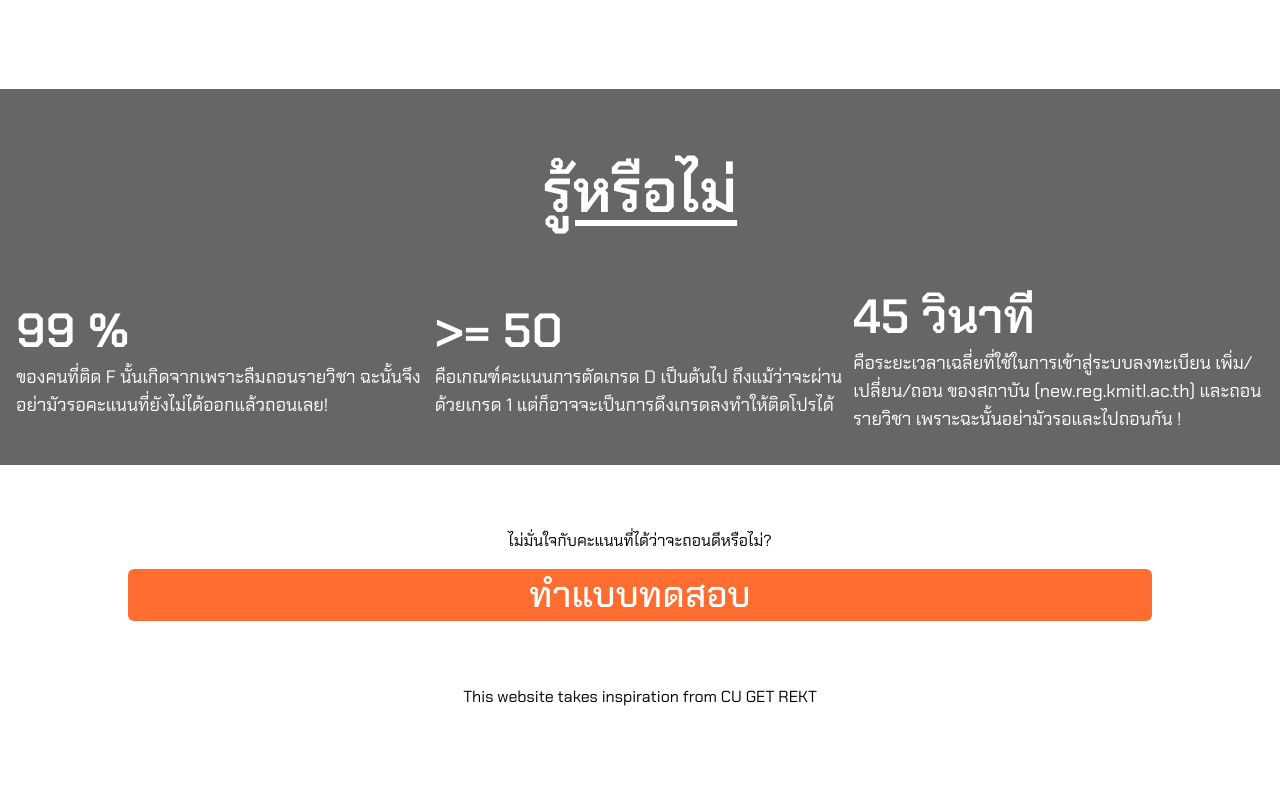
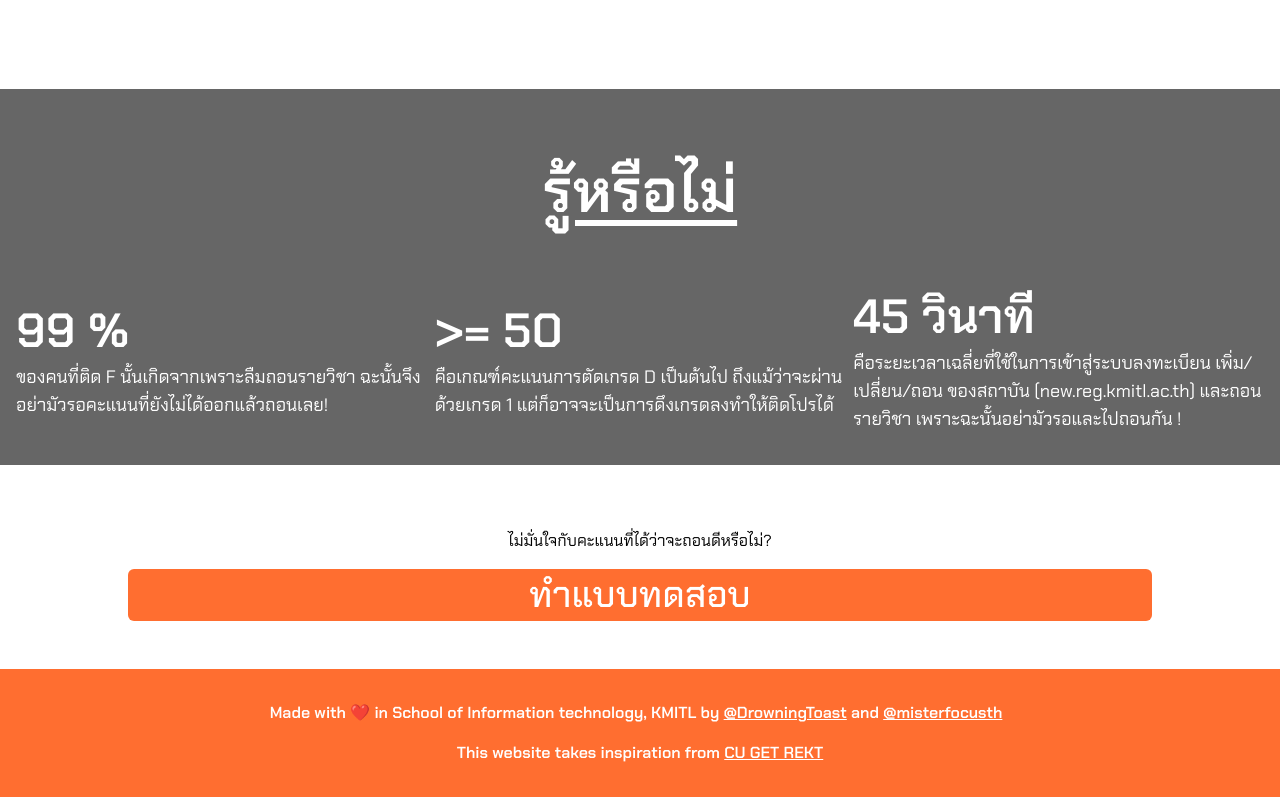
Before and after one commit to DrowningToast/new-rekt-kmitl, a Next.js app: page / in a window 1280 px wide. Shown: the part 447-1244 px from the top of the page. Before the commit the page ends 1156 px from the top, so only its background shows below. Built offline with nearby package versions, Linux system fonts and the light colour scheme; some icons are missing.

Commit message:
Add | Footer

```diff
--- a/pages/index.tsx
+++ b/pages/index.tsx
@@ -96,9 +96,25 @@ const Index = () => {
           </button>
         </Link>
       </div>
-      <span className="mt-16 inline-block text-center w-full">
-        This website takes inspiration from CU GET REKT
-      </span>
+      <div className="mt-12 inline-block text-center w-full py-8 bg-primary font-bold text-white text-xs lg:text-base ">
+        <span>Made with ❤️ in School of Information technology, KMITL</span>
+        <span>
+          {" by "}
+          <a className="underline" href="https://github.com/DrowningToast">
+            @DrowningToast
+          </a>
+          {" and "}
+          <a className="mr-2 underline" href="https://github.com/misterfocusth">
+            @misterfocusth
+          </a>
+        </span>
+        <span className="mt-4 inline-block text-center w-full">
+          This website takes inspiration from{" "}
+          <a className="underline" href="https://cugetrekt.vercel.app/">
+            CU GET REKT
+          </a>
+        </span>
+      </div>
     </main>
   );
 };
```
